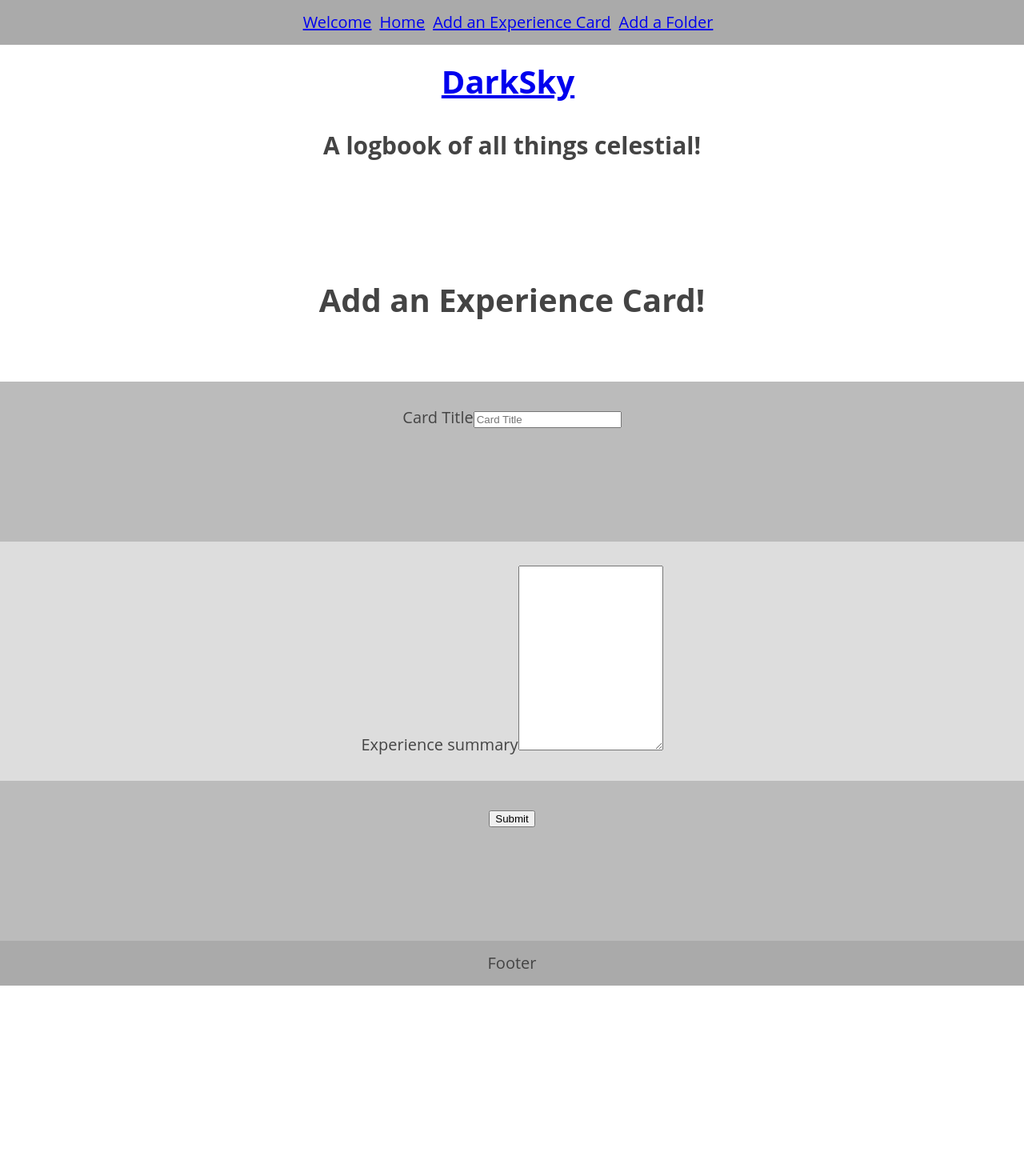
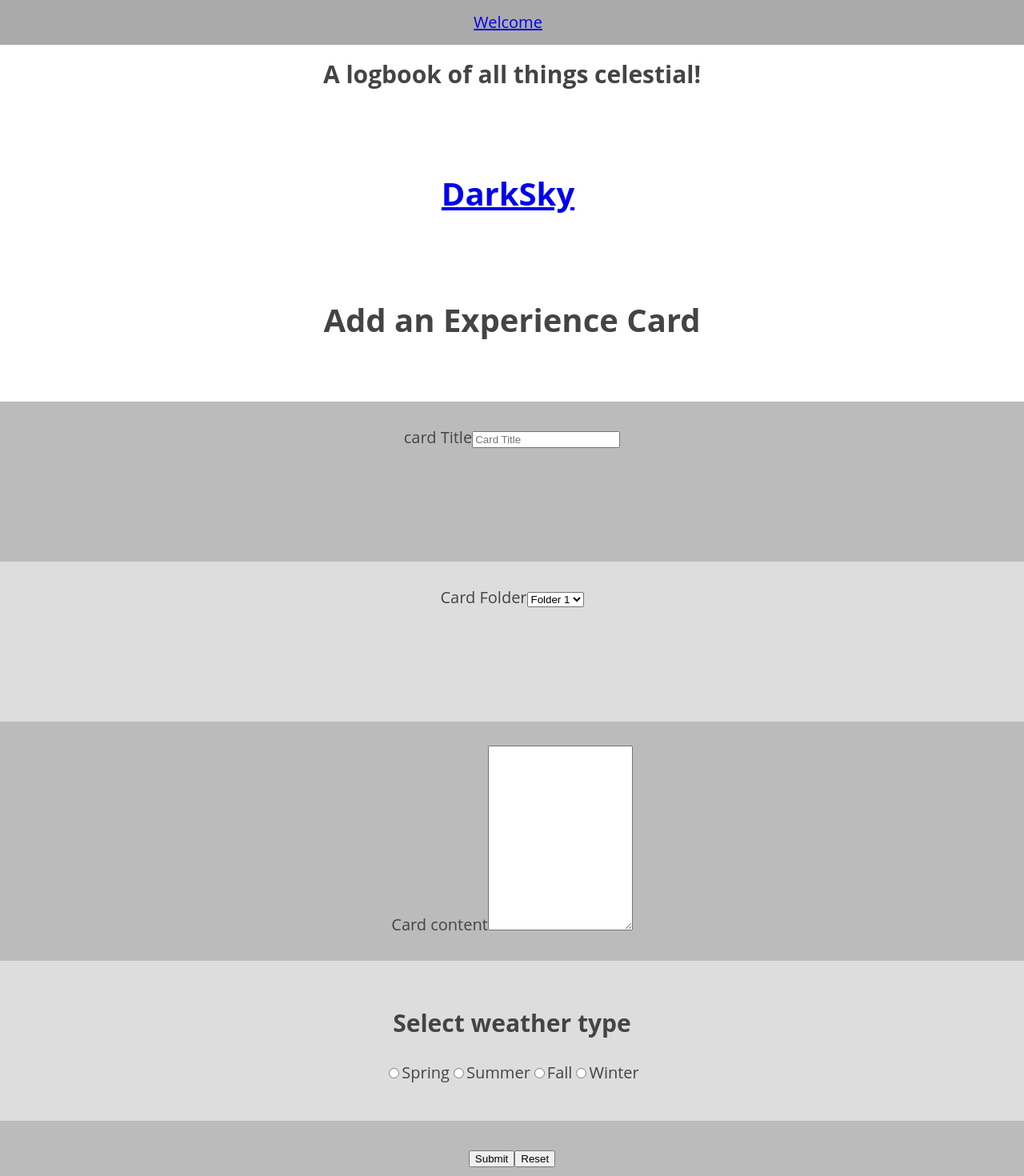
Before and after one commit to KevDev90/DarkSkyFinder-Client, a React (Create React App) app: page /add-card in a window 1280 px wide. Shown: the top 1470 px of the page at 80% size. Before the commit the page ends 1232 px from the top, so only its background shows below. Built offline with nearby package versions, Linux system fonts and the light colour scheme.

Commit message:
Updates form to change state, nav, and route

```diff
--- a/package.json
+++ b/package.json
@@ -6,6 +6,7 @@
     "@testing-library/jest-dom": "^5.11.10",
     "@testing-library/react": "^11.2.5",
     "@testing-library/user-event": "^12.8.3",
+    "prop-types": "^15.7.2",
     "react": "^17.0.2",
     "react-dom": "^17.0.2",
     "react-router-dom": "^5.2.0",
--- a/src/AddCard/AddCard.js
+++ b/src/AddCard/AddCard.js
@@ -1,30 +1,130 @@
-import React, { Component } from 'react'
+import React, { Component } from "react";
+import { Link } from "react-router-dom";
+import { fakeCards } from "../FolderCards/fakeCards";
+import { fakeFolders } from "../App/fakeFolders";
+import ApiContext from "../ApiContext";
 
 export class AddCard extends Component {
+
+  static contextType = ApiContext;
+
+  handleSubmit = e => {
+    e.preventDefault()
+    const newCard = {
+          title: e.target["card-title"].value,
+          details: e.target["card-content"].value,
+          folder_id: e.target["folder-id"].value,
+          modified: new Date(),
+    }
+  }
+
+//   fetch(`${fakeCards}`, {
+//     // .then(res => {
+//     //   if (!res.ok)
+//     //     return res.json().then(e => Promise.reject(e))
+//     //   return res.json()
+//     // })
+//   })
+//     .then(newCard => {
+//       fakeCards.push(newCard)
+//     })
+//     .catch(error => {
+//       console.error({ error })
+//     })
+
+
   render() {
     return (
       <div>
+        <h1>
+          <Link to="/user/:id">DarkSky</Link>{" "}
+        </h1>
         <header>
-              <h1>Add an Experience Card!</h1>
+          <h1>Add an Experience Card</h1>
         </header>
         <form id="new-card">
-
           <section className="form-section overview-section">
-                  <label htmlFor="card-title">Card Title</label>
-                  <input type="text" name="card-title" placeholder="Card Title" required />
+            <label htmlFor="card-title">card Title</label>
+            <input
+              type="text"
+              name="card-title"
+              placeholder="Card Title"
+              required
+            />
           </section>
 
           <section className="form-section overview-section">
-                  <label htmlFor="card-summary">Experience summary</label>
-                  <textarea name="card-summary" rows="15" required></textarea>
+            <label htmlFor="card-folder">Card Folder</label>
+            <select name="card-folder" id="card-folder">
+              {fakeFolders.map((folder) => {
+                return (
+                  <option key={folder.id} value={folder.id} name="folder-id">
+                    {folder.title}
+                  </option>
+                );
+              })}
+            </select>
           </section>
 
+          <section className="form-section overview-section">
+            <label htmlFor="card-content">Card content</label>
+            <textarea name="card-content" rows="15" required></textarea>
+          </section>
+
+          <section className="form-section card-type-section">
+            <h2>Select weather type</h2>
+            <input
+              type="radio"
+              name="weather-type"
+              id="weather-type-spring"
+              value="0"
+              className="weather-type-radio"
+            />
+            <label htmlFor="weather-type-spring">
+              <span>Spring</span>
+            </label>
+
+            <input
+              type="radio"
+              name="weather-type"
+              id="weather-type-summer"
+              value="1"
+              className="weather-type-radio"
+            />
+            <label htmlFor="weather-type-summer">
+              <span>Summer</span>
+            </label>
+
+            <input
+              type="radio"
+              name="weather-type"
+              id="weather-type-fall"
+              value="2"
+              className="weather-type-radio"
+            />
+            <label htmlFor="weather-type-fall">
+              <span>Fall</span>
+            </label>
+
+            <input
+              type="radio"
+              name="weather-type"
+              id="weather-type-winter"
+              value="3"
+              className="weather-type-radio"
+            />
+            <label htmlFor="weather-type-winter">
+              <span>Winter</span>
+            </label>
+
+          </section>
           <section className="button-section">
             <button type="submit">Submit</button>
+            <button type="reset">Reset</button>
           </section>
         </form>
       </div>
-        )
+      );
     }
 }
 
--- a/src/AddFolder/AddFolder.js
+++ b/src/AddFolder/AddFolder.js
@@ -1,13 +1,30 @@
 import React, { Component } from 'react'
 
 export class AddFolder extends Component {
-    render() {
-        return (
-            <div>
-               <p>testing AddFolder</p>
-            </div>
-        )
-    }
+  render() {
+    return (
+      <div>
+        <h1>
+          <Link to="/user/:id">DarkSky</Link>{" "}
+        </h1>
+        <form id="new-folder">
+          <section className="form-folder overview-section">
+          <label htmlFor="folder-title">Folder Title</label>
+          <input
+            type="text"
+            name="folder-title"
+            placeholder="Folder Title"
+            required
+           />
+           </section>
+           <section className="button-section">
+           <button type="submit">Submit</button>
+           <button type="reset">Reset</button>
+           </section>
+           </form>
+        </div>
+        );
+      }
 }
 
 export default AddFolder
--- a/src/ApiContext.js
+++ b/src/ApiContext.js
@@ -3,7 +3,10 @@
 export default React.createContext({
   cards: [],
   folders: [],
+  loggedIn: false,
   addFolder: () => {},
   addCard: () => {},
   deleteCard: () => {},
+  favoriteCard: () => {},
+  editCard: () => {},
 })
--- a/src/App/App.js
+++ b/src/App/App.js
@@ -16,6 +16,7 @@
     this.state = {
       cards: [],
       folders: [],
+      loggedIn: false
     };
   }
 
@@ -23,18 +24,28 @@
 
   }
 
-  handleAddCard = () => {
-
+  handleAddCard = (card) => {
+    this.setState({
+      cards: [...this.state.cards, card],
+    });
   }
 
   handleDeleteCard = () => {
 
   }
 
+  handleLogin = () => {
+    this.setState({
+      loggedIn: true
+    })
+  }
+
   renderMainRoutes() {
     return (
       <>
-        <Route exact path="/" component={LandingPage} />
+        {["/", "/landing"].map((path) => (
+          <Route exact key={path} path={path} component={LandingPage} />
+        ))}
         <Route path="/user/:userId" component={UserProfile} />
         <Route exact path="/folder/:folderId" component={FolderCards} />
         <Route path="/card/:cardId" component={CardDetail} />
@@ -48,6 +59,9 @@
     const value = {
        cards: this.state.cards,
        folders: this.state.folders,
+       loggedIn: this.state.loggedIn,
+       login: this.handleLogin,
+       addCard: this.handleAddCard,
     };
     return (
       <ApiContext.Provider value={value}>
@@ -56,13 +70,9 @@
             <NavMain/>
           </nav>
           <header className="App_header">
-            <h1>
-              <Link to="/">DarkSky</Link>{" "}
-            </h1>
             <h2>A logbook of all things celestial!</h2>
           </header>
-          <main className="App_main">{this.renderMainRoutes()}
-          </main>
+          <main className="App_main">{this.renderMainRoutes()}</main>
           <footer className="content-info">Footer</footer>
         </div>
       </ApiContext.Provider>
--- a/src/FolderCards/FolderCards.js
+++ b/src/FolderCards/FolderCards.js
@@ -7,23 +7,23 @@
     render() {
         return (
           <div>
+            <h1>
+              <Link to="/user/:id">DarkSky</Link>{" "}
+            </h1>
             <ul>
-          {fakeCards.map(card =>
+              {fakeCards.map((card) => (
                 <li key={card.id}>
-                <Link to={`/card/${card.id}`} render={(rprops) => <CardDetail {...rprops}/>}>
+                <Link
+                to={`/card/${card.id}`}
+                render={(rprops) => <CardDetail {...rprops} />}
+              >
                 {card.title}
               </Link>
-              {/* <CardDetail
-                id={card.id}
-                title={card.title}
-                details={card.details}
-              /> */}
             </li>
-          )}
+            ))}
             </ul>
             </div>
-        )
+    );
   }
 }
-
 export default FolderCards
--- a/src/LandingPage/LandingPage.js
+++ b/src/LandingPage/LandingPage.js
@@ -1,10 +1,25 @@
 import React, { Component } from "react";
-import LoginPage from "../LoginPage/LoginPage"
+import { Link } from "react-router-dom";
+import LoginPage from "../LoginPage/LoginPage";
+import ApiContext from "../ApiContext"
+import UserProfile from "../UserProfile/UserProfile";
 
 export class LandingPage extends Component {
+    static contextType = ApiContext;
+
+  loginForm() {
+    if (this.context.loggedIn === false) {
+      return <LoginForm />
+  }
+  return null
+}
+
   render() {
     return (
       <div>
+      <h1>
+          <Link to="/">DarkSky</Link>{" "}
+        </h1>
         <section>
           <header>
             <h3>“The nitrogen in our DNA, the calcium in our teeth, the iron in our blood, the carbon in our apple pies were made in
@@ -30,7 +45,9 @@
         A user also has the option to add certain cards to their favorites section or to delete cards entirely if it wasn't a night to be remembered!
         </p>
       </section>
-      <section><LoginPage /></section>
+      <section>
+          {this.loginForm()}
+        </section>
       </div>
     );
   }
--- a/src/NavMain/NavMain.js
+++ b/src/NavMain/NavMain.js
@@ -1,16 +1,28 @@
 import React, { Component } from 'react'
-import { /*NavLink*/ Link } from 'react-router-dom'
+import { Link } from 'react-router-dom'
+import ApiContext from '../ApiContext'
 import './NavMain.css'
 
 
 export class NavMain extends Component {
+    static contextType = ApiContext
+
+  renderLoggedInLinks() {
+    if (this.context.loggedIn) {
+      return (
+        <>
+          <Link to="/user/:userId">Home</Link>
+          <Link to="/add-card">Add an Experience Card</Link>
+          <Link to="/add-folder">Add a Folder</Link>
+        </>
+      );
+    }
+  }
     render() {
         return (
             <div className="main-nav-links">
                 <Link to="/">Welcome</Link>
-                <Link to="/user/:userId">Home</Link>
-                <Link to="/add-card">Add an Experience Card</Link>
-                <Link to="/add-folder">Add a Folder</Link>
+                {this.renderLoggedInLinks()}
             </div>
         )
     }
--- a/src/UserProfile/UserProfile.js
+++ b/src/UserProfile/UserProfile.js
@@ -1,25 +1,26 @@
 import React, { Component } from 'react'
 import { Link } from 'react-router-dom'
-import FolderCards from '../FolderCards/FolderCards'
 import { fakeFolders } from '../App/fakeFolders'
 
 export class UserProfile extends Component {
 render() {
   return (
     <main role="main">
+    <h1>
+      <Link to="/user/:id">DarkSky</Link>{" "}
+    </h1>
     <header role="banner">
       <h1>Check out your Folders</h1>
     </header>
-      {fakeFolders.map(folder => {
+    {fakeFolders.map((folder) => {
           return (
             <li key={folder.id}>
-          <Link to={`/folder/${folder.id}`}>
-            {folder.title}
-          </Link>
-        </li>)
+              <Link to={`/folder/${folder.id}`}>{folder.title}</Link>
+            </li>
+          );
         })}
       </main>
-        )
+    );
   }
 }
 export default UserProfile;
```
Also changed, not shown: src/CardDetail/CardDetail.js (+39 -12 lines), src/FolderCards/fakeCards.js (+4 -4 lines). Lines whose indentation alone changed are shown as unchanged.
